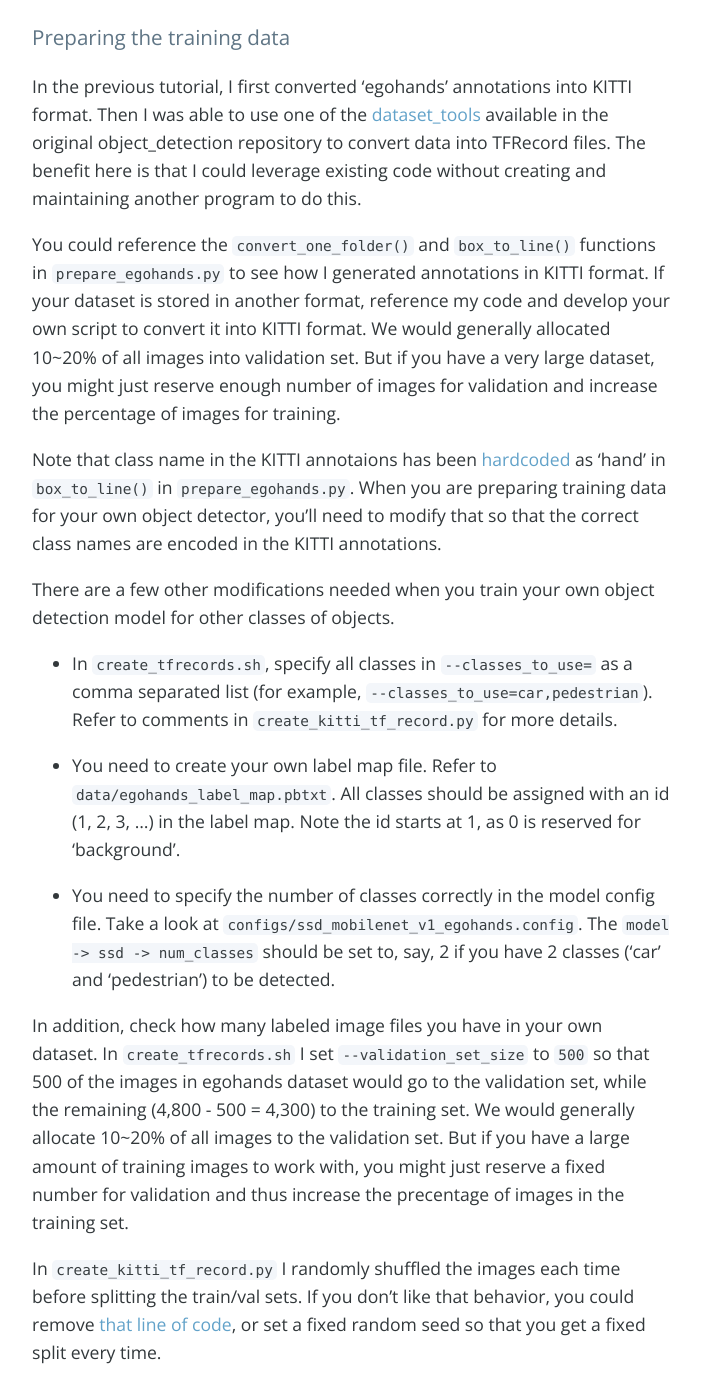
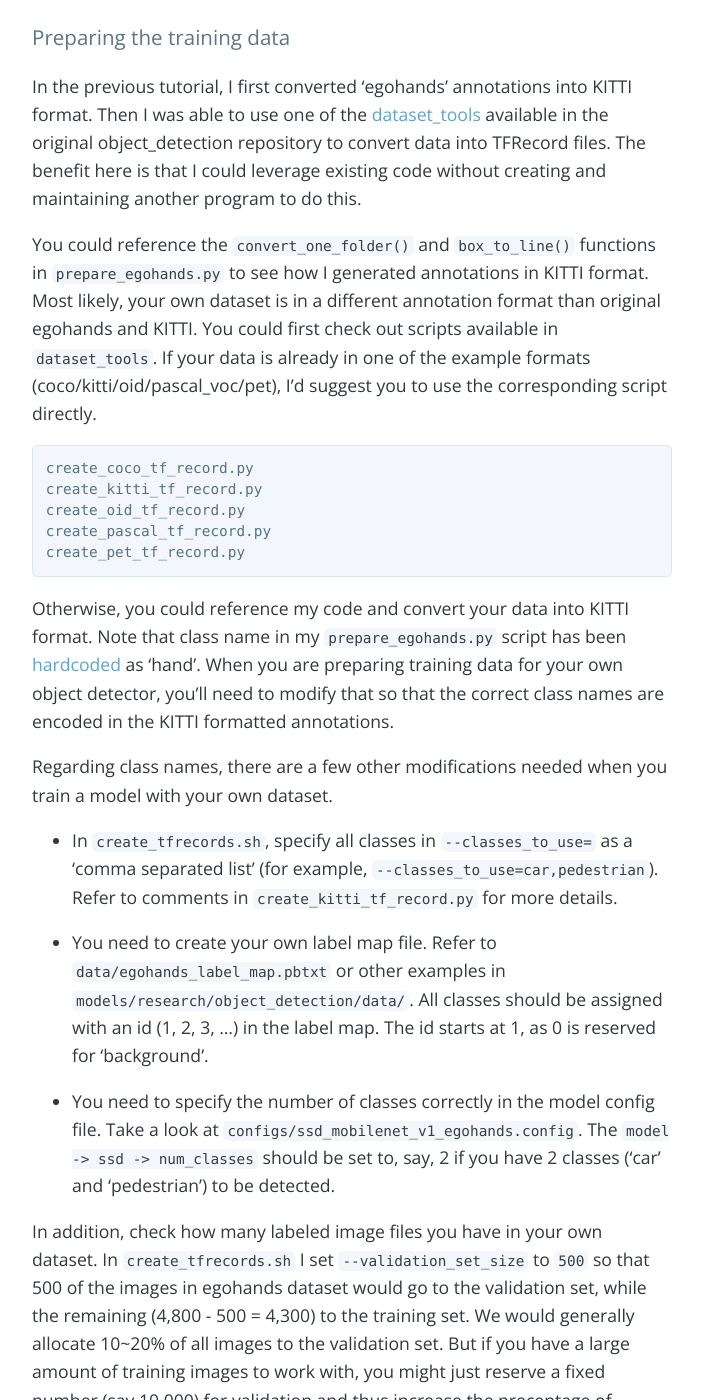
Before and after one commit to jkjung-avt/jkjung-avt.github.io, a Jekyll site: the page built from _posts/2018-09-24-object-detection-tutorial.md, in a window 1280 px wide and 1400 px high, scrolled down 683 px. Shown: the whole window, without its empty margins (288-991 px from the left). Built offline with Jekyll 4.4.1, drawn with Linux system fonts in a browser that asks for light colours; nearby versions of some CDN libraries; comment, search, counter and statistics services are not loaded; some of the changed text lies outside the part shown.

Commit message:
Enhance the post by adding more 'create_xxx_tf_record.py' and model config examples

````diff
--- a/_posts/2018-09-24-object-detection-tutorial.md
+++ b/_posts/2018-09-24-object-detection-tutorial.md
@@ -10,50 +10,72 @@
 
 Quick link: [jkjung-avt/hand-detection-tutorial](https://github.com/jkjung-avt/hand-detection-tutorial)
 
-To follow up on my previous post, [Training a Hand Detector with TensorFlow Object Detection API](https://jkjung-avt.github.io/hand-detection-tutorial/), I'd like to discuss how to adapt the code in that tutorial and train models which could detect other kind of objects.  Make sure you have followed the previous tutorial with the training environment properly set up, and are able to train the hand detector (SSD model) successfully first.  And read on.
+Following up on my previous post, [Training a Hand Detector with TensorFlow Object Detection API](https://jkjung-avt.github.io/hand-detection-tutorial/), I'd like to discuss how to adapt the code and train models which could detect other kind of objects.  First, make sure you have followed the above-mentioned tutorial, got the training environment set up properly, and were able to train the hand detector (SSD model) successfully.  And read on.
 
 # Preparing the training data
 
 In the previous tutorial, I first converted 'egohands' annotations into KITTI format.  Then I was able to use one of the [dataset_tools](https://github.com/tensorflow/models/tree/master/research/object_detection/dataset_tools) available in the original object_detection repository to convert data into TFRecord files.  The benefit here is that I could leverage existing code without creating and maintaining another program to do this.
 
-You could reference the `convert_one_folder()` and `box_to_line()` functions in `prepare_egohands.py` to see how I generated annotations in KITTI format.  If your dataset is stored in another format, reference my code and develop your own script to convert it into KITTI format.  We would generally allocated 10~20% of all images into validation set.  But if you have a very large dataset, you might just reserve enough number of images for validation and increase the percentage of images for training.
+You could reference the `convert_one_folder()` and `box_to_line()` functions in `prepare_egohands.py` to see how I generated annotations in KITTI format.  Most likely, your own dataset is in a different annotation format than original egohands and KITTI.  You could first check out scripts available in `dataset_tools`.  If your data is already in one of the example formats (coco/kitti/oid/pascal_voc/pet), I'd suggest you to use the corresponding script directly.
 
-Note that class name in the KITTI annotaions has been [hardcoded](https://github.com/jkjung-avt/hand-detection-tutorial/blob/master/prepare_egohands.py#L139) as 'hand' in `box_to_line()` in `prepare_egohands.py`.  When you are preparing training data for your own object detector, you'll need to modify that so that the correct class names are encoded in the KITTI annotations.
+```
+create_coco_tf_record.py
+create_kitti_tf_record.py
+create_oid_tf_record.py
+create_pascal_tf_record.py
+create_pet_tf_record.py
+```
 
-There are a few other modifications needed when you train your own object detection model for other classes of objects.
+Otherwise, you could reference my code and convert your data into KITTI format.  Note that class name in my `prepare_egohands.py` script has been [hardcoded](https://github.com/jkjung-avt/hand-detection-tutorial/blob/master/prepare_egohands.py#L139) as 'hand'.  When you are preparing training data for your own object detector, you'll need to modify that so that the correct class names are encoded in the KITTI formatted annotations.
 
-* In `create_tfrecords.sh`, specify all classes in `--classes_to_use=` as a comma separated list (for example, `--classes_to_use=car,pedestrian`).  Refer to comments in `create_kitti_tf_record.py` for more details.
+Regarding class names, there are a few other modifications needed when you train a model with your own dataset.
 
-* You need to create your own label map file.  Refer to `data/egohands_label_map.pbtxt`.  All classes should be assigned with an id (1, 2, 3, ...) in the label map.  Note the id starts at 1, as 0 is reserved for 'background'.
+* In `create_tfrecords.sh`, specify all classes in `--classes_to_use=` as a 'comma separated list' (for example, `--classes_to_use=car,pedestrian`).  Refer to comments in `create_kitti_tf_record.py` for more details.
+
+* You need to create your own label map file.  Refer to `data/egohands_label_map.pbtxt` or other examples in `models/research/object_detection/data/`.  All classes should be assigned with an id (1, 2, 3, ...) in the label map.  The id starts at 1, as 0 is reserved for 'background'.
 
 * You need to specify the number of classes correctly in the model config file.  Take a look at `configs/ssd_mobilenet_v1_egohands.config`.  The `model -> ssd -> num_classes` should be set to, say, 2 if you have 2 classes ('car' and 'pedestrian') to be detected.
 
-In addition, check how many labeled image files you have in your own dataset.  In `create_tfrecords.sh` I set `--validation_set_size` to `500` so that 500 of the images in egohands dataset would go to the validation set, while the remaining (4,800 - 500 = 4,300) to the training set.  We would generally allocate 10~20% of all images to the validation set.  But if you have a large amount of training images to work with, you might just reserve a fixed number for validation and thus increase the precentage of images in the training set.
+In addition, check how many labeled image files you have in your own dataset.  In `create_tfrecords.sh` I set `--validation_set_size` to `500` so that 500 of the images in egohands dataset would go to the validation set, while the remaining (4,800 - 500 = 4,300) to the training set.  We would generally allocate 10~20% of all images to the validation set.  But if you have a large amount of training images to work with, you might just reserve a fixed number (say 10,000) for validation and thus increase the precentage of images in the training set.
 
 In `create_kitti_tf_record.py` I randomly shuffled the images each time before splitting the train/val sets.  If you don't like that behavior, you could remove [that line of code](https://github.com/jkjung-avt/hand-detection-tutorial/blob/master/create_kitti_tf_record.py#L113), or set a fixed random seed so that you get a fixed split every time.
 
 # Configuring your own object detection model
 
-The official documentation about how to do this could be found below.
+In my hand detection tutorial, I've included quite a few model config files for reference.  You could refer to [TensorFlow detection model zoo](https://github.com/tensorflow/models/blob/master/research/object_detection/g3doc/detection_model_zoo.md) to gain an idea about relative speed/accuracy performance of the models.  Pick a model for your object detection task.  I'll use 'ssd_mobilenet_v1_egohands' as example below.
+
+```
+ssd_mobilenet_v1_egohands.config
+ssd_mobilenet_v2_egohands.config
+ssdlite_mobilenet_v2_egohands.config
+ssd_inception_v2_egohands.config
+rfcn_resnet101_egohands.config
+faster_rcnn_resnet50_egohands.config
+faster_rcnn_resnet101_egohands.config
+faster_rcnn_inception_v2_egohands.config
+faster_rcnn_inception_resnet_v2_atrous_egohands.config
+```
+
+The official documentation about how to do configure your detection model could be found below.
 
 * [Quick Start: Distributed Training on the Oxford-IIIT Pets Dataset on Google Cloud](https://github.com/tensorflow/models/blob/master/research/object_detection/g3doc/running_pets.md)
 * [Configuring the Object Detection Training Pipeline](https://github.com/tensorflow/models/blob/master/research/object_detection/g3doc/configuring_jobs.md)
 
-I will use my `configs/ssd_mobilenet_v1_egohands.config` as example.  When configuring the model for your own object detection dataset, you'll need to pay attention to the following.
+Taking my `configs/ssd_mobilenet_v1_egohands.config` as example and trying to configure the model for your own dataset, you'll need to pay attention to the following.
 
 1. Set `num_classes`, as stated above.
 
 2. Set the paths to your TFRecord and label map files.  This includes 2 instances of `input_path` and 2 of `label_map_path`.
 
-3. Make sure `train_config -> fine_tune_checkpoint` points to the correct path (the pretrained coco model checkpoint).
+3. Make sure `train_config -> fine_tune_checkpoint` points to the correct path (e,g, the pretrained coco model checkpoint).
 
 4. In `eval_config` section, set `num_examples` to the number of images in your validation set.
 
-5. In `train_config` section, set `num_steps` (total number of training iterations) to a proper value.  Note you need to set the same value to `NUM_TRAIN_STEPS` in `train.sh` as well.  As a rule of thumb, we usually want to train the model for at least, say, 10~20 epochs.  For large models trained from scratch, people usually train it for 200 epochs.  In the egohands example, I set this number to 20,000, which corresponds to (20,000 * 24 / 4,300) = 111 epochs.  The 24 is batch size.
+5. In `train_config` section, set `num_steps` (total number of training iterations) to a proper value.  Note you need to set the same value to `NUM_TRAIN_STEPS` in `train.sh` as well.  As a rule of thumb, we usually want to train the model for a minimum of, say, 10~20 epochs.  For large models trained from scratch, people usually train it for 200 epochs.  In the egohands example, I set this number to 20,000, which corresponds to (20,000 * 24 / 4,300) = 111 epochs.  The 24 is batch size.
 
 6. In the `train_config -> optimizer -> ...`, set `decay_steps` and `decay_factor` to proper values.  Note that learning rate and its decaying schedule is a very important hyper-parameter for training.  You could reference my settings and try to find what works best for your training sessions.  You could also try other optimizers if you want.  TensorFlow Object Detection API supports 'momentum_optimizer' and 'adam_optimizer', in addition to 'rms_prop_optimizer' ([reference](https://github.com/tensorflow/models/blob/master/research/object_detection/protos/optimizer.proto)).
 
-7. If you encounter 'Out of Memory (OOM)' issue or if your training process gets killed suddenly, you should try to lower your training batch size.  The `train_config -> batch_size` is set to `24` in my tutorial.  You could try '16', '8', '4', '2' or even '1'.  In general, larger batch size tends to work better (converging faster, and resulting in more accurate models).  So if you have a powerful GPU with more memory at disposal, you could on the other hand try to increase batch size.  You'll need to re-calculate `num_steps` and `decay_steps` (in #4 and #5 above) if you adjust batch size.
+7. If you encounter 'Out of Memory (OOM)' issue or if your training process gets killed suddenly, you should try to lower your training batch size.  The `train_config -> batch_size` is set to `24` (same as the original TensorFlow detection model example) in my tutorial.  You could try '16', '8', '4', '2' or even '1'.  In general, larger batch size tends to work better (converging faster, and resulting in more accurate models).  So  in the contrary, in case you have a powerful GPU with more memory at disposal, you could try to increase batch size.  You'll need to re-calculate `num_steps` and `decay_steps` (in #5 and #6 above) if you adjust batch size.
 
 8. (Optional) You might also try to add some data augmentation ([reference](https://stackoverflow.com/questions/44906317/what-are-possible-values-for-data-augmentation-options-in-the-tensorflow-object)) in the config file.  This could be especially useful if you have a relatively small dataset.
 
````
